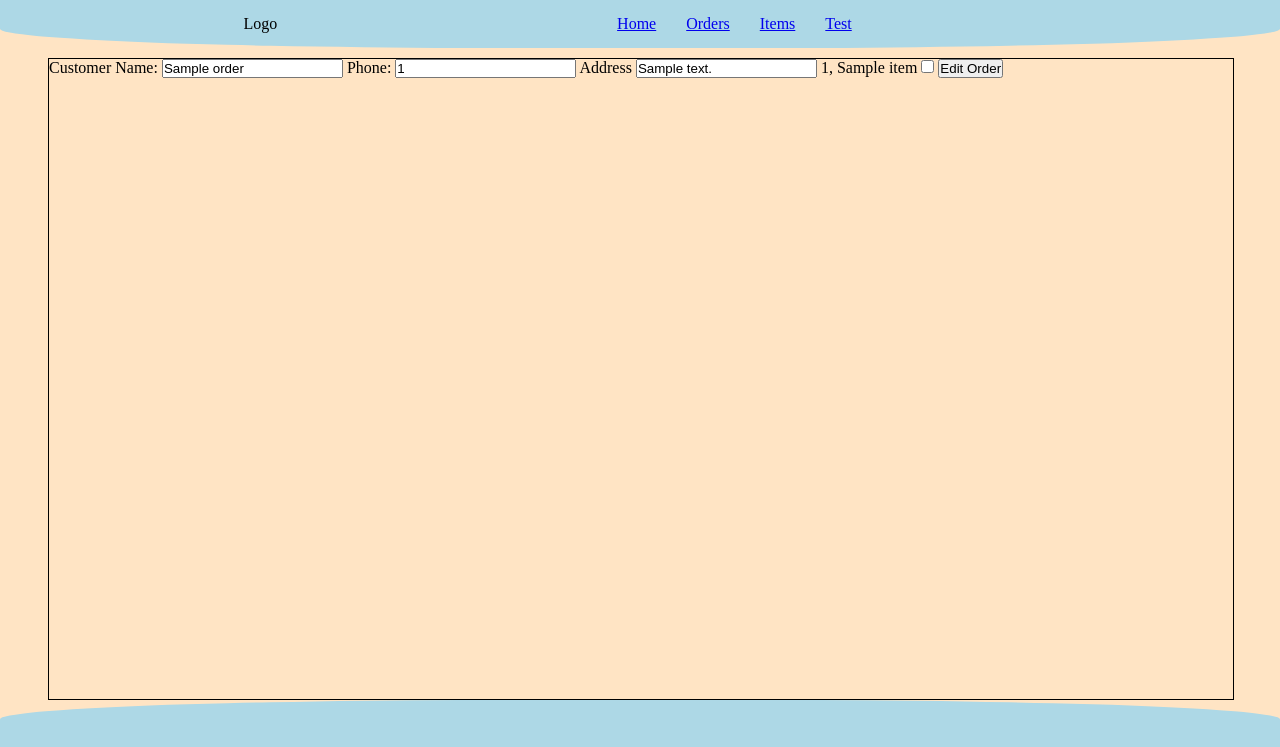
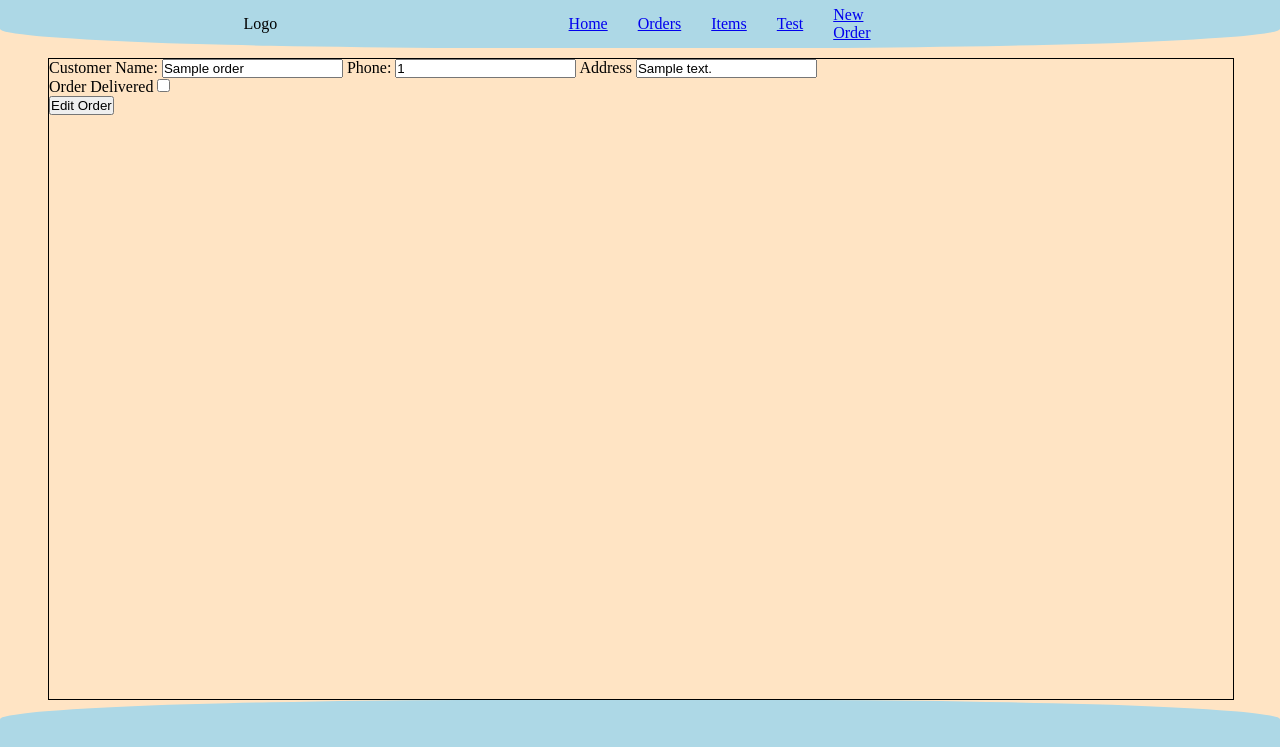
Before and after one commit to GeorgeTegos/Project_food_takeaway, a Flask app: page /orders/1/edit in a window 1280 px wide. Shown: the top 747 px of the page. Run offline with Flask 3, Linux system fonts and the light colour scheme; tables that the repository leaves empty hold one stand-in row (values such as "Sample post").

Commit message:
Added functionality for all orders

```diff
--- a/controllers/order_controller.py
+++ b/controllers/order_controller.py
@@ -15,33 +15,44 @@ def show_all_orders():
 @order_blueprint.route('/orders/<id>')
 def show_by_id(id):
     order = Order.query.get(id)
-    items = Item.query.join(Order_Item).filter(Order_Item.order_id == id)
+    ordered_items = {}
+    total = 0
+    for item in order.order_item:
+        ordered_items[item.item.item_name] = item.quantity
+        total += (item.item.item_price  * item.quantity)
+
+        print(order.customer_name)
+        print(item.item.item_price)
+        print(item.item.item_name)
+        print(item.quantity)
+    print(total)
+
+    print(ordered_items)
     phone= int(order.customer_phone)
-    total = 0
-    for item in items:
-        total += item.item_price
-    return render_template('orders/show.jinja',order=order,items=items,total=total,phone=phone)
+
+    return render_template('orders/show.jinja',order=order,total=total,phone=phone,ordered_items=ordered_items)
 
 @order_blueprint.route('/orders/new')
-def make_new_order():
+def make_new_order_form():
     items = Item.query.all()
     return render_template('orders/new_order.jinja',items=items)
 
 @order_blueprint.route('/orders', methods=['POST'])
-def send_new_order():
+def make_new_order():
     name = request.form['customer_name']
     phone = request.form['customer_phone']
     address = request.form['customer_address']
     new_order = Order(customer_name=name, customer_phone=phone, customer_address=address)
     db.session.add(new_order)
     db.session.commit()
-    return redirect('/')
+    return redirect('/orders')
 
 @order_blueprint.route('/orders/<id>/edit')
 def edit_order(id):
     order = Order.query.get(id)
     items = Item.query.join(Order_Item).filter(Order_Item.order_id == id)
     phone= int(order.customer_phone)
+
     return render_template('orders/edit.jinja',order=order,items=items,phone=phone)
 
 @order_blueprint.route("/orders/<id>" , methods=["post"])
@@ -55,6 +66,13 @@ def confirm_edit(id):
     order.customer_name = name
     order.customer_phone = phone
     order.customer_address = address
+    try:
+        request.form["delivered"]
+        delivered=True
+    except KeyError:
+        delivered=False
+    order.order_delivered=delivered
+
 
     db.session.commit()
     return redirect('/orders')
--- a/models/Order_item.py
+++ b/models/Order_item.py
@@ -6,6 +6,7 @@ class Order_Item(db.Model):
     id = db.Column(db.Integer, primary_key=True)
     order_id = db.Column(db.Integer,db.ForeignKey("order.id"))
     item_id = db.Column(db.Integer, db.ForeignKey("item.id"))
+    quantity = db.Column(db.Integer)
 
     def __repr__(self):
         return f'<Order_Item "{self.id}">'
--- a/templates/base.jinja
+++ b/templates/base.jinja
@@ -18,6 +18,7 @@
                 <li><a href="/orders">Orders</a></li>
                 <li><a href="/items">Items</a></li>
                 <li><a href="/ttest">Test</a></li>
+                <li><a href="/orders/new">New Order</a></li>
             </ul>
         </nav>
     </div>
--- a/templates/orders/edit.jinja
+++ b/templates/orders/edit.jinja
@@ -11,13 +11,10 @@
         <label for="customer_address">Address</label>
         <input type="text" name="customer_address" id="customer_address" value="{{order.customer_address}}">
 
-        {% for item in items  %}
-            <label for="{{item.id}}">{{item.id}}, {{item.item_name}}</label>
-            <input type="checkbox" name="test" id="test">
-        {% endfor %}
-
-        </select>
-
+        <br>
+        <label for="delivered">Order Delivered</label>
+        <input type="checkbox" name="delivered" id="delivered" >
+        <br>
         <button type="submit">Edit Order</button>
 
         </form>
--- a/templates/orders/new_order.jinja
+++ b/templates/orders/new_order.jinja
@@ -12,12 +12,6 @@
     <label for="customer_address">Address</label>
     <input type="text" name="customer_address" id="customer_address" required>
 
-    <select name="item" id="item" multiple>
-        {% for item in items  %}
-            <option value="{{item.id}}">{{ item.item_name }}</option>
-        {% endfor %}
-
-    </select>
 
     <button type="submit">Send Order</button>
 
--- a/templates/orders/orders.jinja
+++ b/templates/orders/orders.jinja
@@ -20,6 +20,7 @@
                         {% endif %}
                         </li>
                         <li><a href="/orders/{{ order.id }}">Check order</a></li>
+                        <li><a href="/order/{{order.id}}/add_items">Add</a></li>
 
                         {# <li class="line__text"><span>Phone:</span> {{ order.customer_phone }}</li>
                         <li class="line__text"><span>Address:</span>  {{ order.customer_address }}</li> #}
--- a/templates/orders/show.jinja
+++ b/templates/orders/show.jinja
@@ -21,11 +21,11 @@
 
         <div class="show__right">
         <ul>
-            {% for item in items  %}
+            {# {% for k,v in ordered_items  %}
                  <li>
-                    {{ item.item_name }},  £{{ item.item_price }}
+                    {{ k }}
                 </li>
-            {% endfor %}
+            {% endfor %} #}
         </ul>
         </div>
     </div>
```
Also changed, not shown: controllers/order_item_controller.py (+22 -0 lines), migrations/versions/cfc491ed3154_.py (added, +32 -0 lines), templates/order_item/add_item.jinja (added, +17 -0 lines).
